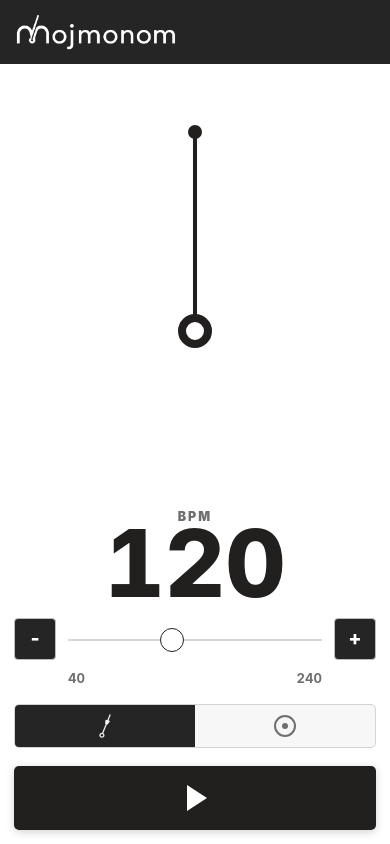
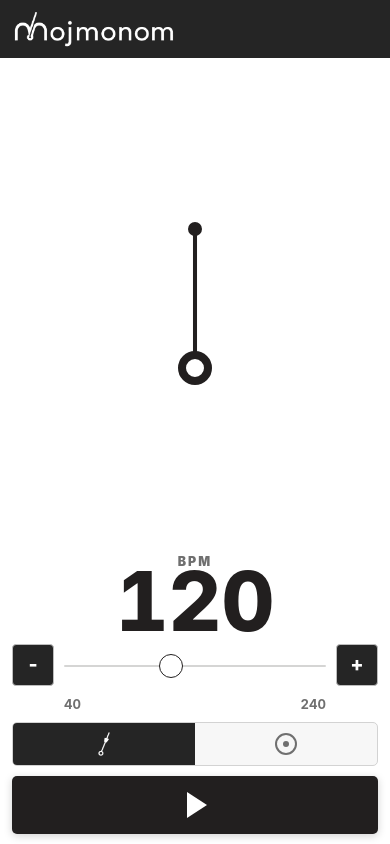
Before and after one commit to lopapex/mojmonom, a React (Vite) app: page / in a window 390 px wide. Built offline with nearby package versions, Linux system fonts and the light colour scheme.

Commit message:
Fix mobile PWA bottom layout

```diff
--- a/src/styles.css
+++ b/src/styles.css
@@ -51,6 +51,7 @@ button:disabled {
 .app-shell {
   height: 100vh;
   height: 100dvh;
+  height: 100svh;
   display: flex;
   justify-content: center;
   padding:
@@ -534,16 +535,49 @@ input[type="range"]::-moz-range-thumb {
 
   .metronome-panel {
     width: 100%;
+    height: 100vh;
     height: 100dvh;
+    height: 100svh;
+    grid-template-rows: auto minmax(0, 1fr) auto auto auto auto;
+    gap: 10px;
     border: 0;
     border-radius: 0;
+    padding: 0 12px max(10px, env(safe-area-inset-bottom));
     box-shadow: none;
   }
 
   .app-header {
     border-radius: 0;
-    min-height: calc(64px + env(safe-area-inset-top));
-    padding-top: calc(10px + env(safe-area-inset-top));
+    min-height: calc(58px + env(safe-area-inset-top));
+    padding: calc(8px + env(safe-area-inset-top)) 12px 8px;
+    margin: 0 -12px;
+  }
+
+  .visual-stage {
+    height: 100%;
+    min-height: 0;
+  }
+
+  .circle-view,
+  .needle-view {
+    width: min(58vw, 220px);
+  }
+
+  .tempo-readout {
+    gap: 2px;
+    margin-top: -2px;
+  }
+
+  .tempo-number {
+    font-size: clamp(4rem, 21vw, 6.4rem);
+  }
+
+  .tempo-control {
+    gap: 10px;
+  }
+
+  .transport-button {
+    height: 58px;
   }
 }
 
```
